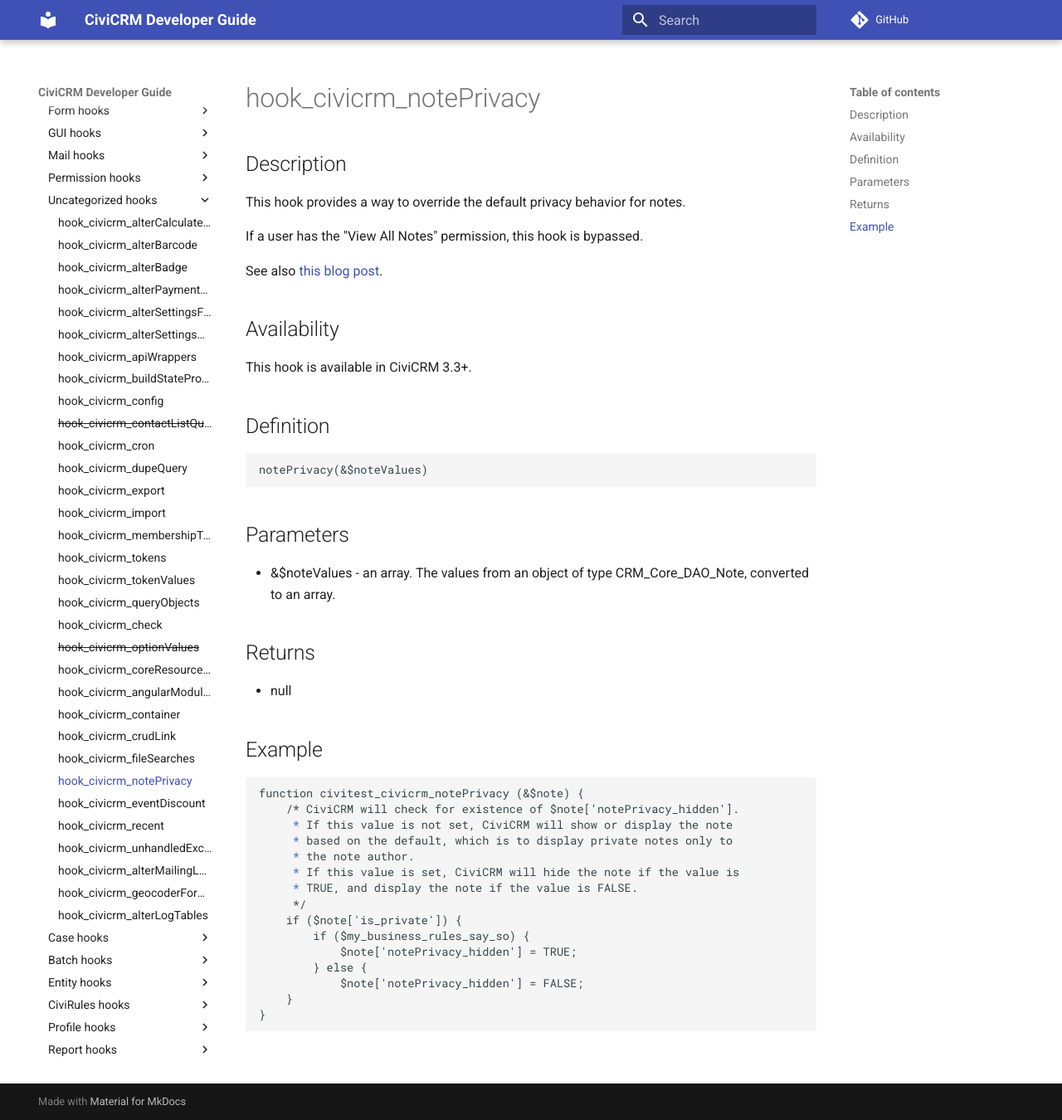
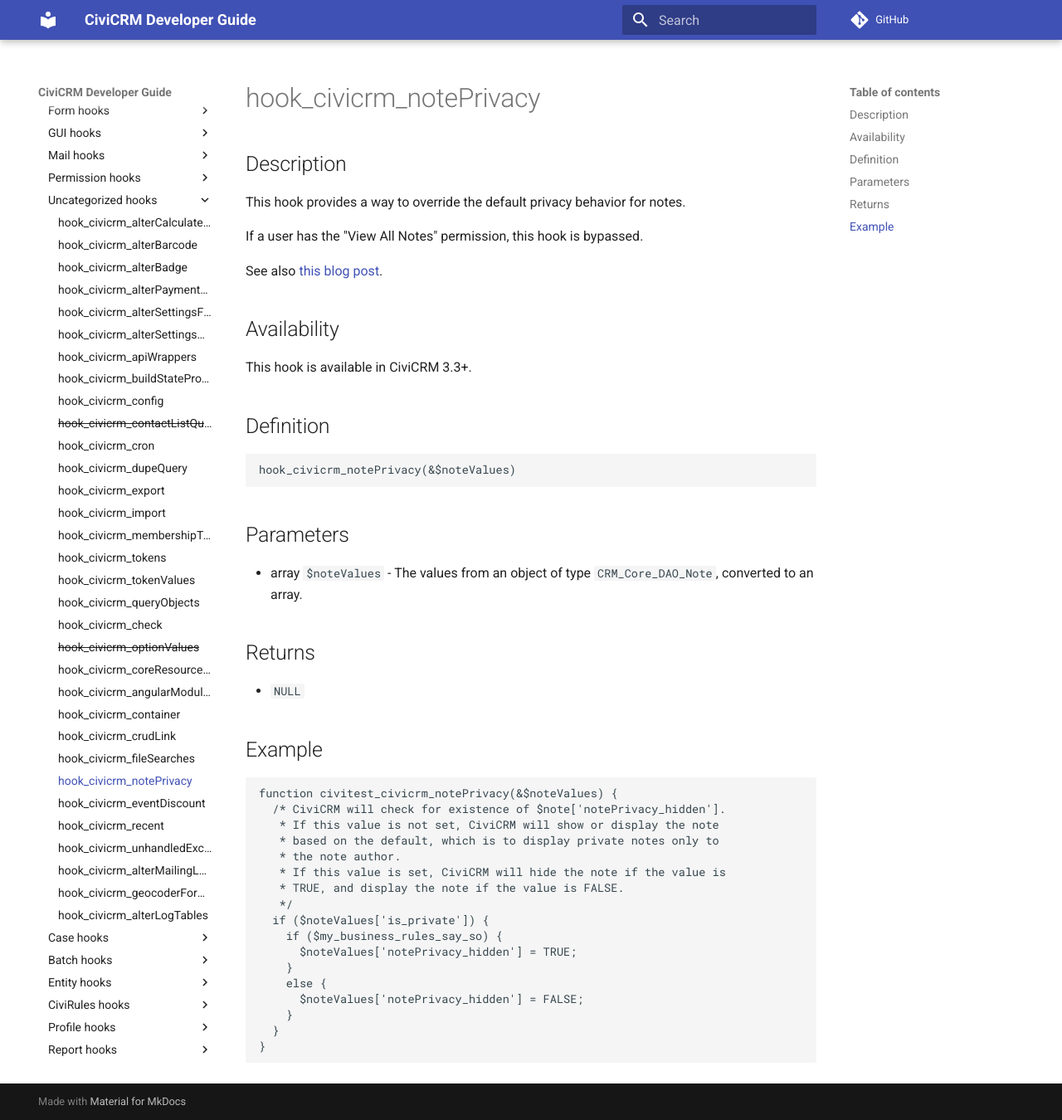
Before and after one commit to civicrm/civicrm-dev-docs, an MkDocs documentation site: the page built from docs/hooks/hook_civicrm_notePrivacy.md, in a window 1280 px wide and 1350 px high. Shown: the whole window at 83% size. Built offline with MkDocs 1.6.1 and Material for MkDocs 9.7.7, drawn with Linux system fonts in a browser that asks for light colours; comment, search, counter and statistics services are not loaded; old or Windows-style settings are respelled for this version of MkDocs.

Commit message:
hook_civicrm_notePrivacy: fix formatting

````diff
--- a/docs/hooks/hook_civicrm_notePrivacy.md
+++ b/docs/hooks/hook_civicrm_notePrivacy.md
@@ -16,31 +16,37 @@
 
 ## Definition
 
-    notePrivacy(&$noteValues)
+```php
+hook_civicrm_notePrivacy(&$noteValues)
+```
 
 ## Parameters
 
--   &$noteValues - an array.  The values from an object of type
-    CRM_Core_DAO_Note, converted to an array.
+-   array `$noteValues` - The values from an object of type
+    `CRM_Core_DAO_Note`, converted to an array.
 
 ## Returns
 
--   null
+-   `NULL`
 
 ## Example
 
-    function civitest_civicrm_notePrivacy (&$note) {
-        /* CiviCRM will check for existence of $note['notePrivacy_hidden'].
-         * If this value is not set, CiviCRM will show or display the note
-         * based on the default, which is to display private notes only to
-         * the note author.
-         * If this value is set, CiviCRM will hide the note if the value is
-         * TRUE, and display the note if the value is FALSE.
-         */
-        if ($note['is_private']) {
-            if ($my_business_rules_say_so) {
-                $note['notePrivacy_hidden'] = TRUE;
-            } else {
-                $note['notePrivacy_hidden'] = FALSE;
-        }
+```php
+function civitest_civicrm_notePrivacy(&$noteValues) {
+  /* CiviCRM will check for existence of $note['notePrivacy_hidden'].
+   * If this value is not set, CiviCRM will show or display the note
+   * based on the default, which is to display private notes only to
+   * the note author.
+   * If this value is set, CiviCRM will hide the note if the value is
+   * TRUE, and display the note if the value is FALSE.
+   */
+  if ($noteValues['is_private']) {
+    if ($my_business_rules_say_so) {
+      $noteValues['notePrivacy_hidden'] = TRUE;
     }
+    else {
+      $noteValues['notePrivacy_hidden'] = FALSE;
+    }
+  }
+}
+```
````
